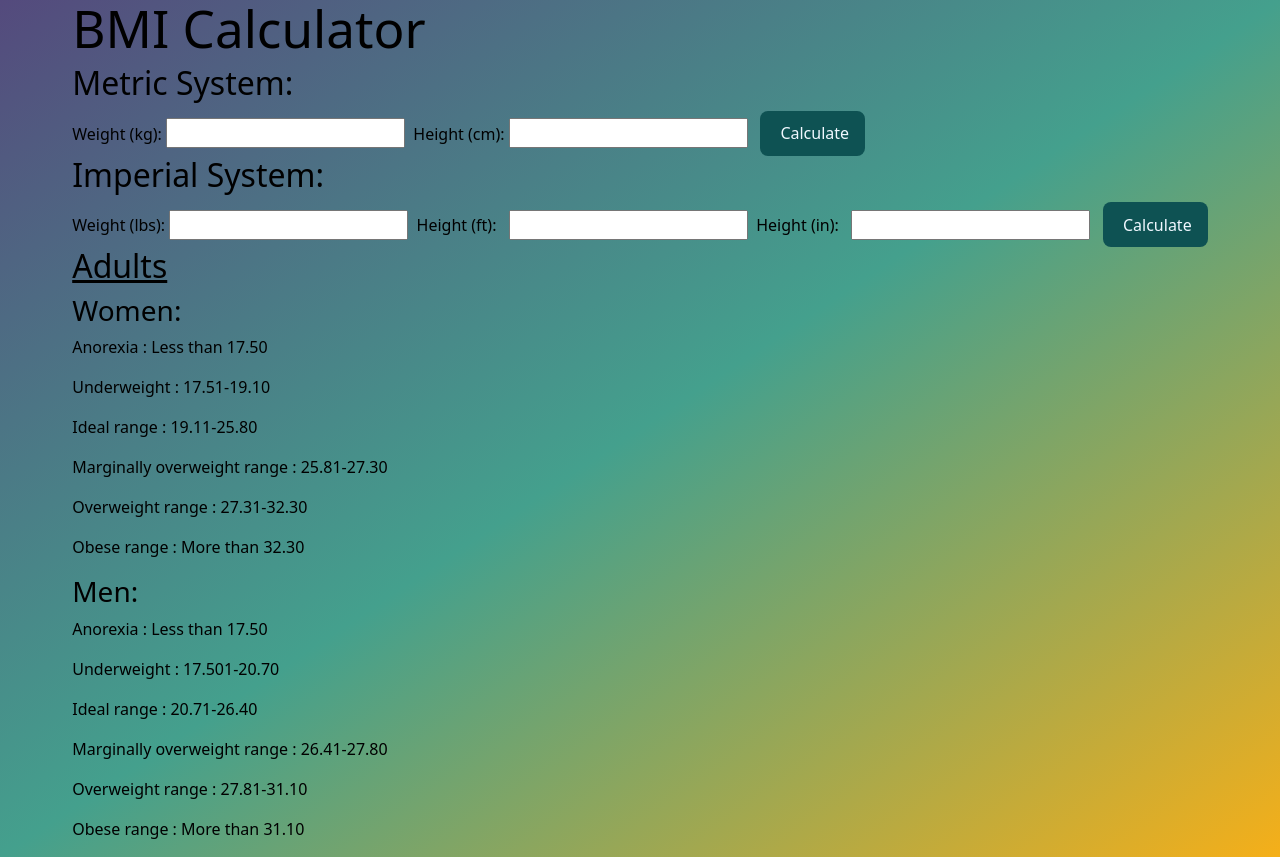
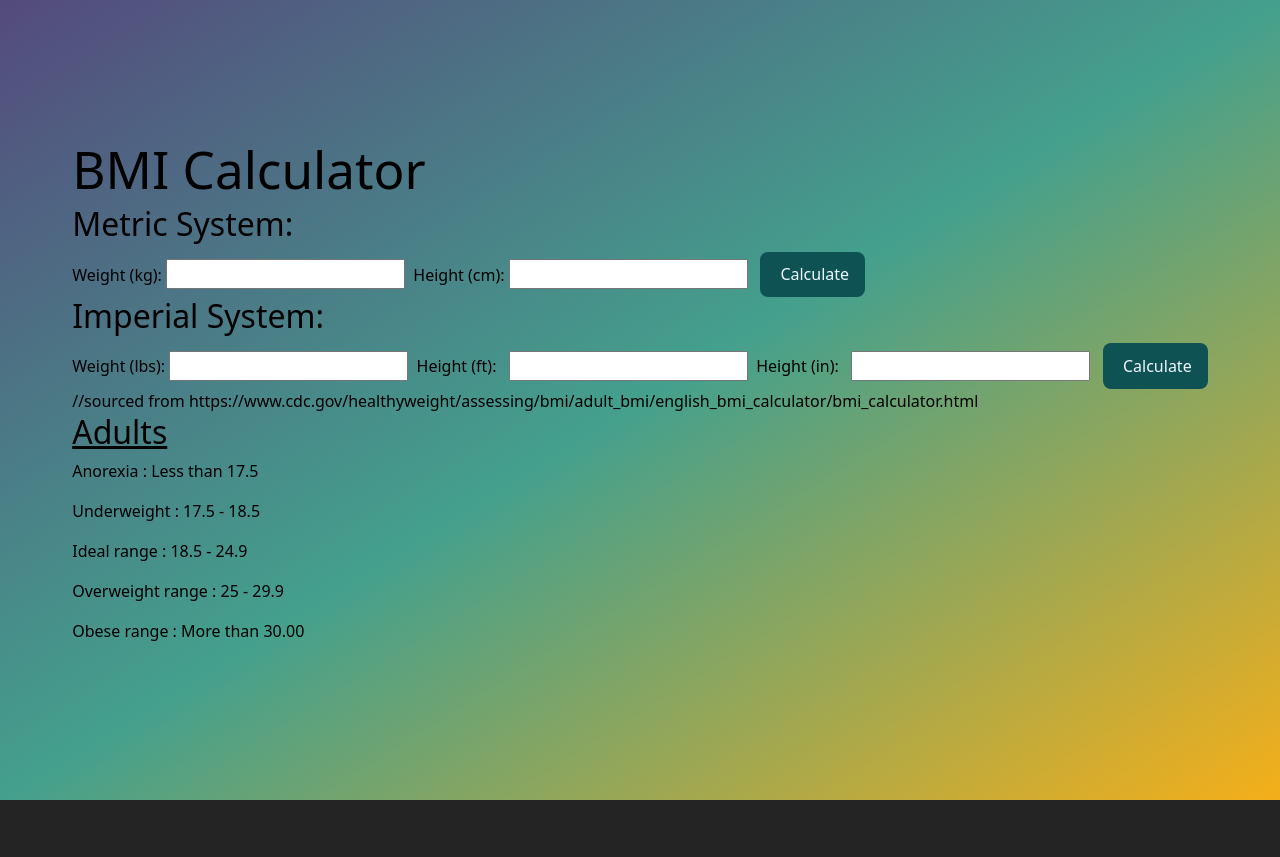
Before and after one commit to MyCloudAtl/Health-Fit, a React (Vite) app in the folder Health-Fit/: page /BMI in a window 1280 px wide. After the commit the page ends 800 px from the top, so only its background shows below. Built offline with nearby package versions, Linux system fonts and the light colour scheme; no server answers.

Commit message:
got exact BMI's

```diff
--- a/Health-Fit/src/components/BMI.jsx
+++ b/Health-Fit/src/components/BMI.jsx
@@ -58,21 +58,13 @@ const BMI = () => {
       <br />
       </header>
       <main>
+        //sourced from https://www.cdc.gov/healthyweight/assessing/bmi/adult_bmi/english_bmi_calculator/bmi_calculator.html
       <u><h2>Adults</h2></u>
-      <h3>Women:</h3>
-      <p>Anorexia : Less than 17.50</p>
-      <p>Underweight : 17.51-19.10</p>
-      <p>Ideal range : 19.11-25.80</p>
-      <p>Marginally overweight range : 25.81-27.30</p>
-      <p>Overweight range : 27.31-32.30</p>
-      <p>Obese range : More than 32.30</p>
-      <h3>Men:</h3>
-      <p>Anorexia : Less than 17.50</p>
-      <p>Underweight : 17.501-20.70</p>
-      <p>Ideal range : 20.71-26.40</p>
-      <p>Marginally overweight range : 26.41-27.80</p>
-      <p>Overweight range : 27.81-31.10</p>
-      <p>Obese range : More than 31.10</p>
+      <p>Anorexia : Less than 17.5</p>
+      <p>Underweight : 17.5 - 18.5</p>
+      <p>Ideal range : 18.5 - 24.9</p>
+      <p>Overweight range : 25 - 29.9</p>
+      <p>Obese range : More than 30.00</p>
       </main>
     </div>
   );
```
